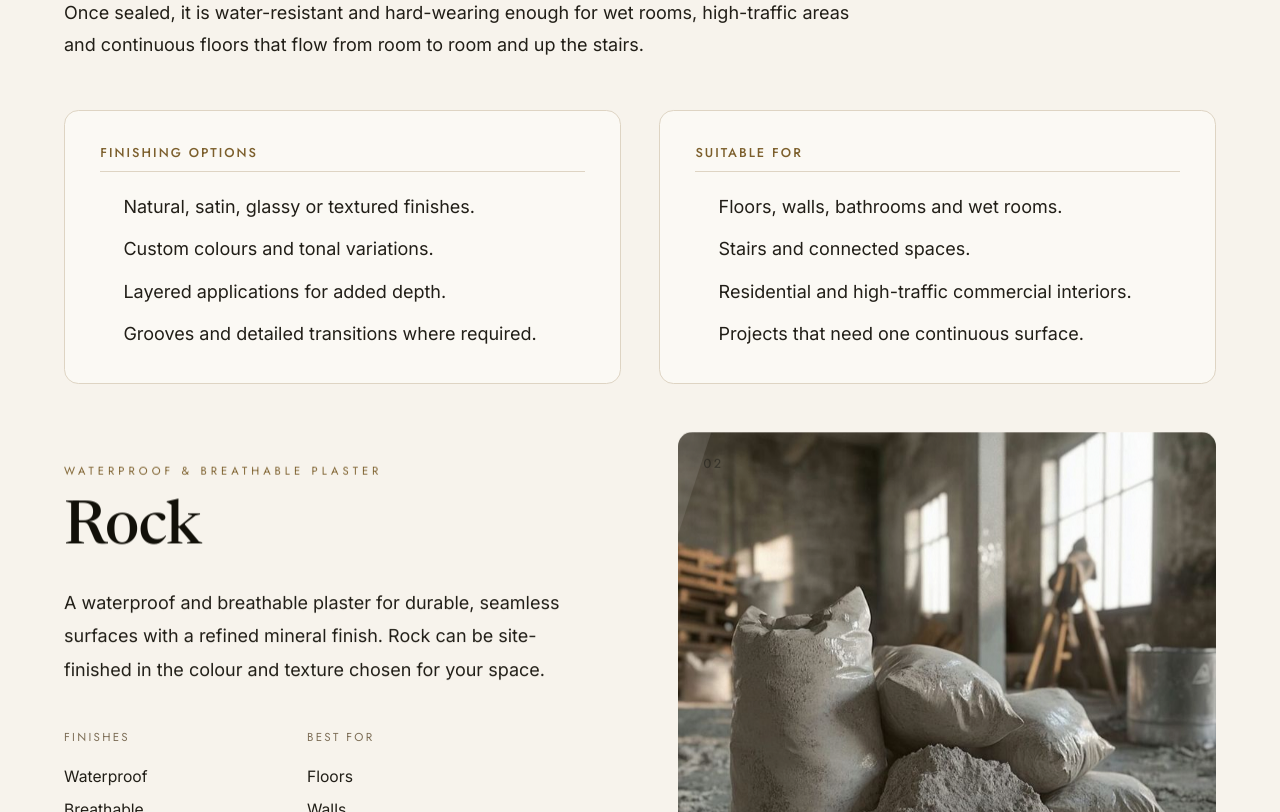
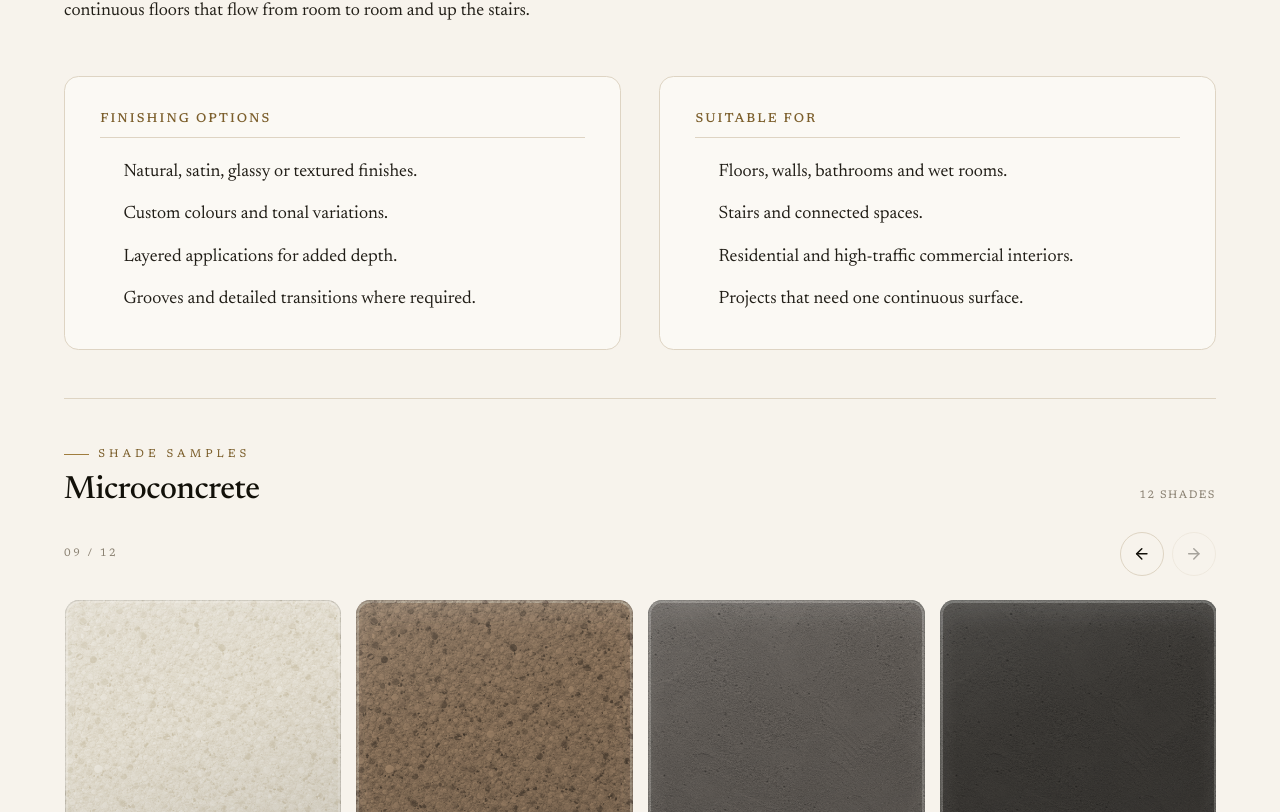
Before and after one commit to Terranova-dev/terranova-website, a Next.js app: page /products in a window 1280 px wide. Shown: the part 1988-2800 px from the top of the page. Built offline with nearby package versions, Linux system fonts and the light colour scheme.

Commit message:
feat: enhance design page with updated typography and new product shade gallery

```diff
--- a/src/app/designPage/page.tsx
+++ b/src/app/designPage/page.tsx
@@ -14,11 +14,12 @@ const palette = [
 ];
 
 const typeScale = [
-  { label: "H1", text: "Floors that hold a room together.", size: "clamp(2.4rem, 7.4vw, 5.6rem)" },
-  { label: "H2", text: "Four surfaces, infinitely composed", size: "clamp(2rem, 5vw, 3.6rem)" },
-  { label: "H3", text: "Specified, supplied & installed", size: "clamp(1.4rem, 2.5vw, 2.1rem)" },
-  { label: "Body", text: "Terranova is a flooring house working with Microconcrete and Terrazzo, using raw materials sourced from Europe and aggregates from Italy.", size: "1.125rem" },
-  { label: "Label", text: "High-End Flooring", size: "0.7rem" },
+  { label: "H1", font: "Newsreader", family: "var(--font-display)", text: "Floors that hold a room together.", size: "clamp(2.4rem, 7.4vw, 5.6rem)" },
+  { label: "H2", font: "Newsreader", family: "var(--font-display)", text: "Four surfaces, infinitely composed", size: "clamp(2rem, 5vw, 3.6rem)" },
+  { label: "H3", font: "Newsreader", family: "var(--font-display)", text: "Specified, supplied & installed", size: "clamp(1.4rem, 2.5vw, 2.1rem)" },
+  { label: "Solutions aside", font: "Newsreader", family: "var(--font-display)", text: "Distinct spaces. Demanding needs. Our floors bring lasting performance to places that matter.", size: "clamp(1.1rem, 1.6vw, 1.35rem)" },
+  { label: "Body", font: "Newsreader", family: "var(--font-body)", text: "Terranova is a flooring house working with Microconcrete and Terrazzo, using raw materials sourced from Europe and aggregates from Italy.", size: "1.125rem" },
+  { label: "Label", font: "Newsreader", family: "var(--font-sans)", text: "High-End Flooring", size: "0.7rem" },
 ];
 
 const productCards = [
@@ -89,8 +90,14 @@ export default function DesignPage() {
             <div className="design-demo design-demo--type">
               {typeScale.map((item) => (
                 <div key={item.label} className="type-sample">
-                  <span className="type-sample__label">{item.label}</span>
-                  <div style={{ fontSize: item.size }} className="type-sample__text">
+                  <div className="type-sample__meta">
+                    <span className="type-sample__label">{item.label}</span>
+                    <span className="type-sample__font">{item.font}</span>
+                  </div>
+                  <div
+                    style={{ fontSize: item.size, fontFamily: item.family }}
+                    className="type-sample__text"
+                  >
                     {item.text}
                   </div>
                 </div>
--- a/src/app/globals.css
+++ b/src/app/globals.css
@@ -24,8 +24,8 @@
   --on-dark: #ece4d4;
   --on-dark-muted: #a89e8a;
   --font-display: "Newsreader", Georgia, "Times New Roman", serif;
-  --font-sans: "Jost", "Inter", system-ui, sans-serif;
-  --font-body: "Inter", system-ui, sans-serif;
+  --font-sans: var(--font-display);
+  --font-body: var(--font-display);
   --maxw: 1320px;
   --gutter: clamp(1.25rem, 5vw, 5rem);
   --section-y: clamp(4.5rem, 10vw, 9rem);
@@ -60,6 +60,13 @@
   box-sizing: border-box;
   margin: 0;
   padding: 0;
+}
+
+button,
+input,
+select,
+textarea {
+  font: inherit;
 }
 
 html {
--- a/src/app/sections.css
+++ b/src/app/sections.css
@@ -69,6 +69,13 @@
   border-bottom: 1px solid var(--line-soft);
 }
 
+.type-sample__meta {
+  display: flex;
+  align-items: baseline;
+  justify-content: space-between;
+  gap: 1rem;
+}
+
 .type-sample:last-child {
   border-bottom: 0;
   padding-bottom: 0;
@@ -80,6 +87,13 @@
   letter-spacing: 0.2em;
   text-transform: uppercase;
   color: var(--gold-deep);
+}
+
+.type-sample__font {
+  color: var(--muted-2);
+  font-family: var(--font-sans);
+  font-size: 0.68rem;
+  letter-spacing: 0.1em;
 }
 
 .type-sample__text {
@@ -1879,6 +1893,69 @@ h4 {
   color: var(--gold);
 }
 
+.product-shades {
+  margin: 0 0 clamp(3rem, 6vw, 5rem);
+  padding-top: clamp(1.5rem, 3vw, 2.5rem);
+  border-top: 1px solid var(--line);
+}
+
+.product-shades__heading {
+  display: flex;
+  align-items: flex-end;
+  justify-content: space-between;
+  gap: 1rem;
+  margin-bottom: 1.5rem;
+}
+
+.product-shades__title {
+  margin-top: 0.4rem;
+  font-size: clamp(1.5rem, 2.5vw, 2rem);
+}
+
+.product-shades__count {
+  padding-bottom: 0.2rem;
+  color: var(--muted-2);
+  font-family: var(--font-sans);
+  font-size: 0.68rem;
+  letter-spacing: 0.14em;
+  text-transform: uppercase;
+}
+
+.product-shades .shade-track__content {
+  --shade-track-inset: 0px;
+  --shade-slide-gap: clamp(0.6rem, 1.2vw, 1rem);
+  --shade-slide-gaps: calc(
+    var(--shade-slide-gap) + var(--shade-slide-gap) + var(--shade-slide-gap)
+  );
+  --shade-track-insets: 0px;
+}
+
+.product-shades .shade-card__swatch {
+  aspect-ratio: 1;
+  border-radius: 0.65rem;
+}
+
+.product-shades .shade-card__caption {
+  margin: 0.65rem 0 0;
+  padding: 0.8rem 0.65rem 0.9rem;
+  border-radius: 0.65rem;
+}
+
+.product-shades .shade-card__name {
+  font-size: clamp(1rem, 1.5vw, 1.3rem);
+}
+
+.product-shades .shade-card__finish {
+  font-size: 0.58rem;
+  letter-spacing: 0.1em;
+}
+
+@media (min-width: 1024px) {
+  .product-shades .shade-slide {
+    flex-basis: calc((100% - var(--shade-slide-gaps)) / 4);
+  }
+}
+
 /* —— Projects page —— */
 .projects-filter {
   display: flex;
--- /dev/null
+++ b/src/components/ProductShadeGallery.tsx
@@ -0,0 +1,84 @@
+"use client";
+
+import { useCallback, useRef, useState } from "react";
+import { shades, type Shade } from "@/data/shades";
+import { ShadeCarousel } from "@/components/ShadeCarousel";
+import { ShadePreview } from "@/components/ShadePreview";
+
+type ProductShadeGalleryProps = {
+  family: Shade["family"];
+};
+
+export default function ProductShadeGallery({
+  family,
+}: ProductShadeGalleryProps) {
+  const [selectedId, setSelectedId] = useState<string | null>(null);
+  const [previewIndex, setPreviewIndex] = useState<number | null>(null);
+  const cardRefs = useRef(new Map<string, HTMLButtonElement>());
+
+  const registerCard = useCallback(
+    (id: string, element: HTMLButtonElement | null) => {
+      if (element) cardRefs.current.set(id, element);
+      else cardRefs.current.delete(id);
+    },
+    [],
+  );
+
+  const openPreview = useCallback((shade: Shade) => {
+    setSelectedId(shade.id);
+    setPreviewIndex(shades.findIndex((item) => item.id === shade.id));
+  }, []);
+
+  const closePreview = useCallback(() => {
+    const current =
+      previewIndex === null ? undefined : shades[previewIndex];
+    setPreviewIndex(null);
+    if (current) cardRefs.current.get(current.id)?.focus();
+  }, [previewIndex]);
+
+  const stepPreview = useCallback((direction: number) => {
+    setPreviewIndex((current) =>
+      current === null
+        ? current
+        : (current + direction + shades.length) % shades.length,
+    );
+  }, []);
+
+  const previewShade =
+    previewIndex === null ? undefined : shades[previewIndex];
+
+  return (
+    <>
+      <section className="product-shades" aria-label={`${family} shades`}>
+        <div className="product-shades__heading">
+          <div>
+            <span className="eyebrow eyebrow--mark">Shade samples</span>
+            <h3 className="product-shades__title">{family}</h3>
+          </div>
+          <span className="product-shades__count">
+            {String(shades.length).padStart(2, "0")} shades
+          </span>
+        </div>
+        <ShadeCarousel
+          shades={shades}
+          selectedId={selectedId}
+          onOpen={openPreview}
+          registerCard={registerCard}
+          autoAdvanceMs={3000}
+          isPaused={previewIndex !== null}
+        />
+      </section>
+
+      {previewShade && (
+        <ShadePreview
+          shade={previewShade}
+          position={(previewIndex ?? 0) + 1}
+          total={shades.length}
+          onPrev={() => stepPreview(-1)}
+          onNext={() => stepPreview(1)}
+          onClose={closePreview}
+        />
+      )}
+    </>
+  );
+}
--- a/src/components/ProductsPage.tsx
+++ b/src/components/ProductsPage.tsx
@@ -1,9 +1,11 @@
 import Link from "next/link";
 import Reveal from "@/components/Reveal";
+import ProductShadeGallery from "@/components/ProductShadeGallery";
 
 const products = [
   {
     id: "microconcrete",
+    shadeFamily: "Microconcrete",
     index: "01",
     eyebrow: "Italian aggregates. European materials. Seamless finishes.",
     title: "Microconcrete Floors & Walls",
@@ -23,6 +25,7 @@ const products = [
   },
   {
     id: "rrs-hard",
+    shadeFamily: "Rock",
     index: "02",
     eyebrow: "Waterproof & breathable plaster",
     title: "Rock",
@@ -35,6 +38,7 @@ const products = [
   },
   {
     id: "rrs-hydrobloc",
+    shadeFamily: "Hydroblock",
     index: "03",
     eyebrow: "Waterproof & breathable plaster",
     title: "Hydroblock",
@@ -47,6 +51,7 @@ const products = [
   },
   {
     id: "terrazzo",
+    shadeFamily: "Terrazzo",
     index: "04",
     eyebrow: "Italian aggregate surfaces",
     title: "Terrazzo",
@@ -362,6 +367,7 @@ export default function ProductsPage() {
               {p.id === "microconcrete" ? <MicroconcreteDetails /> : null}
               {p.id === "rrs-hydrobloc" ? <HydroblockDetails /> : null}
               {p.id === "terrazzo" ? <TerrazzoDetails /> : null}
+              <ProductShadeGallery family={p.shadeFamily} />
             </div>
           ))}
         </div>
--- a/src/components/ShadeCard.tsx
+++ b/src/components/ShadeCard.tsx
@@ -52,7 +52,7 @@ export function ShadeCard({
             <span className="shade-card__underline" aria-hidden="true" />
           </span>
           <span className="shade-card__finish">
-            {shade.family} · {shade.finish}
+            {shade.finish}
           </span>
         </span>
       </span>
--- a/src/components/Studio.tsx
+++ b/src/components/Studio.tsx
@@ -4,18 +4,15 @@ import Reveal from "@/components/Reveal";
 export default function Studio() {
   return (
     <section className="section intro" id="about">
-      <div className="container intro__grid">
-        <Reveal className="intro__label">
+      <Reveal delay={120} className="container intro__grid">
+        <div className="intro__label">
           <span className="eyebrow eyebrow--mark">The Studio</span>
-        </Reveal>
+        </div>
         <div className="intro__body">
-          <Reveal delay={100}>
           <h2 className="intro__statement">
             A single team to <em>specify, supply and install</em> the floors
             that define a space.
           </h2>
-          </Reveal>
-          <Reveal delay={220}>
           <p className="intro__text">
             Terranova is a flooring house working with Microconcrete and
             Terrazzo, using raw materials sourced from Europe and aggregates
@@ -23,14 +20,11 @@ export default function Studio() {
             accountable team delivers a surface made to measure and built to
             last.
           </p>
-          </Reveal>
-          <Reveal delay={320}>
           <Link className="link-underline intro__more" href="/about">
             Our story
           </Link>
+        </div>
       </Reveal>
-        </div>
-      </div>
     </section>
   );
 }
```
Also changed, not shown: src/components/ShadeCarousel.tsx (+36 -1 lines). Lines whose indentation alone changed are shown as unchanged.
